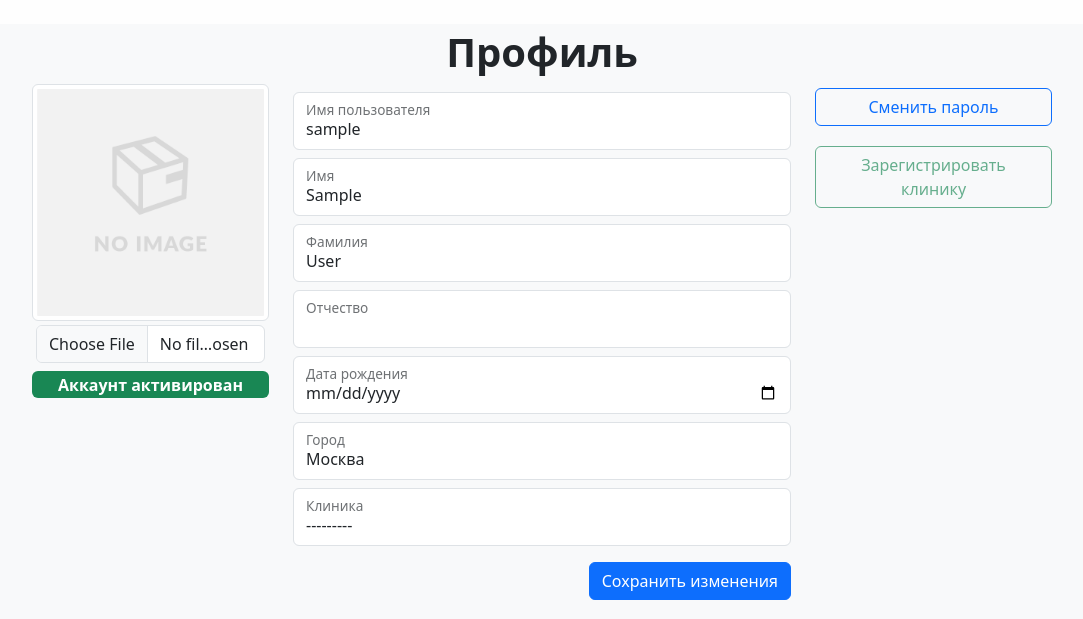
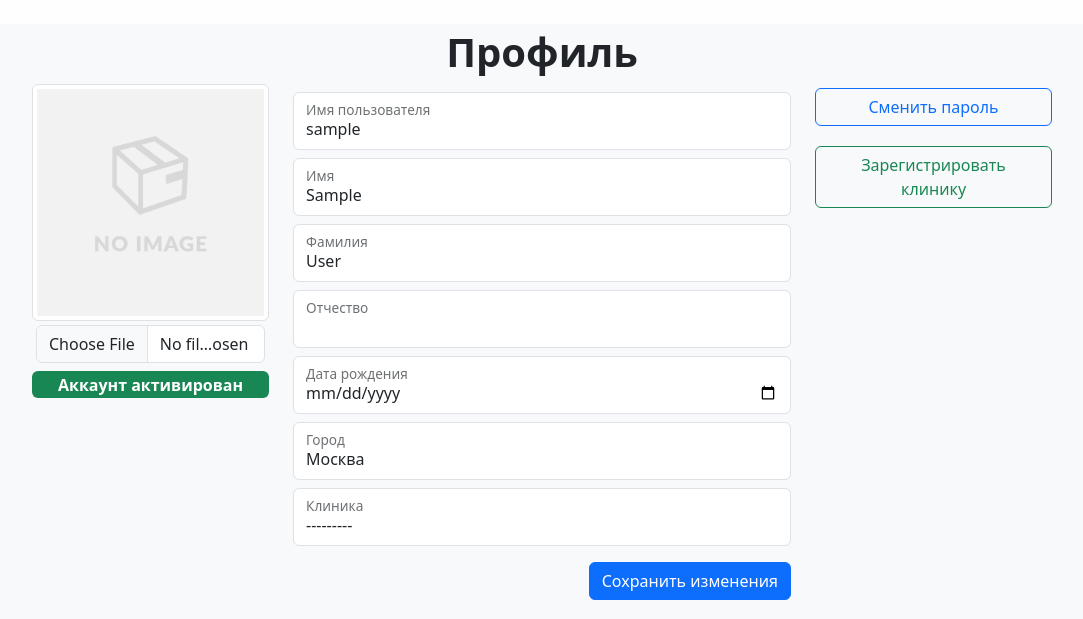
Before and after one commit to neeearina/vaccineplan, a Django app: page /auth/profile/ in a window 1280 px wide. Shown: the part 58-677 px from the top of the page, without its empty margins (98-1181 px from the left). Run offline with Django 4.2, Linux system fonts and the light colour scheme; the visitor is signed in with stand-in values (Sample User, id 1); data comes from the database, SQL or seed files in the repository; data that the repository does not hold is empty; some libraries are stand-ins or nearby versions.

Commit message:
[fix] (1.2) Fixed: register clinic button

```diff
--- a/vaccineplan/templates/users/profile.html
+++ b/vaccineplan/templates/users/profile.html
@@ -93,7 +93,7 @@
       </div>
       <div class="my-3">
         <div class="d-grid gap-2">
-          <a class="btn btn-outline-success my-1 disabled" href="{% url 'clinics:registration' %}">Зарегистрировать клинику</a>
+          <a class="btn btn-outline-success my-1 {% if not user.is_active or user.admins_clinic %}disabled{% endif %}" href="{% url 'clinics:registration' %}">Зарегистрировать клинику</a>
         </div>
       </div>
       {% if is_admin %}
--- a/vaccineplan/vaccine_calendar/apps.py
+++ b/vaccineplan/vaccine_calendar/apps.py
@@ -4,3 +4,4 @@ from django.apps import AppConfig
 class VaccineCalendarConfig(AppConfig):
     default_auto_field = "django.db.models.BigAutoField"
     name = "vaccine_calendar"
+    verbose_name = "календарь прививок"
```
Also changed, not shown: vaccineplan/users/migrations/0001_initial.py.
